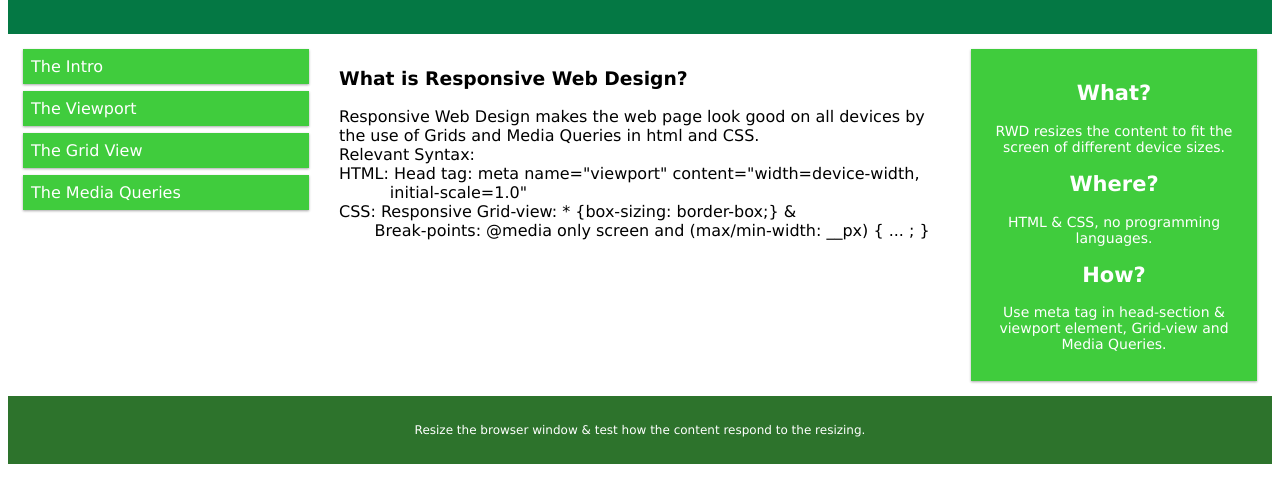
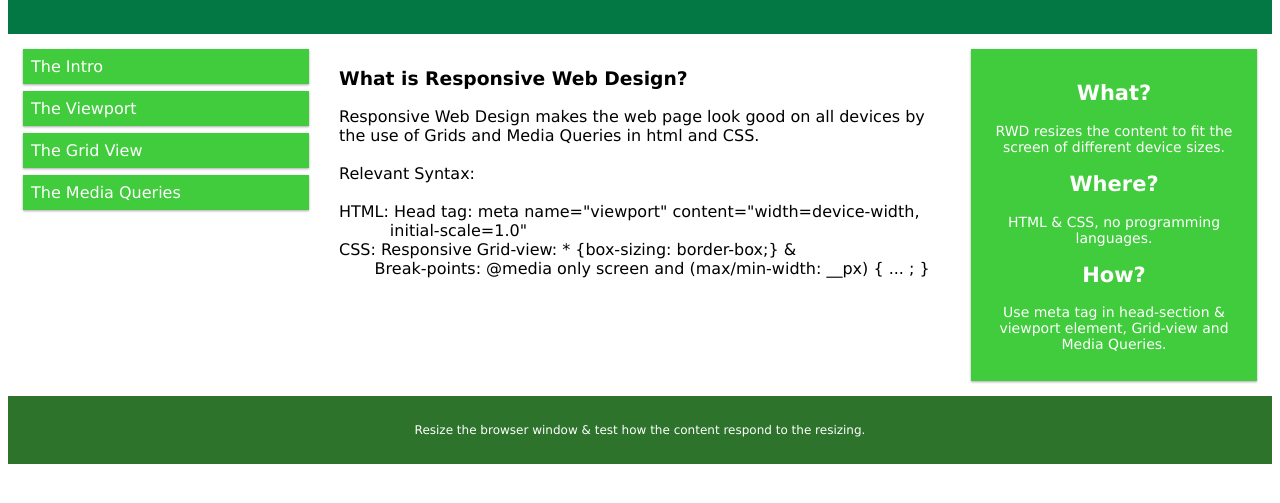
Before and after one commit to RodaHGithub/Media_Query_Tryouts, a plain HTML site: page index.html in a window 1280 px wide. Shown: the part 85-588 px from the top of the page. Drawn offline with Linux system fonts and the light colour scheme.

Commit message:
Update index.html

```diff
--- a/index.html
+++ b/index.html
@@ -28,8 +28,8 @@
 
       <article class="col-6 col-s-9">
           <h1>What is Responsive Web Design?</h1>
-          <p>Responsive Web Design makes the web page look good on all devices by the use of Grids and Media Queries in html and CSS.<br/>
-             Relevant Syntax: <br/>
+          <p>Responsive Web Design makes the web page look good on all devices by the use of Grids and Media Queries in html and CSS.<br/><br/>
+             Relevant Syntax: <br/><br/>
              HTML:  Head tag: meta name="viewport" content="width=device-width, <br/> &nbsp;&nbsp;&nbsp;&nbsp;&nbsp;&nbsp;&nbsp;&nbsp;&nbsp; initial-scale=1.0"         <br/>
              CSS:   Responsive Grid-view: * {box-sizing: border-box;} &amp; <br/>
                     &nbsp;&nbsp;&nbsp;&nbsp;&nbsp;&nbsp;&nbsp;Break-points: @media only screen and (max/min-width: __px) { ... ; }
```
